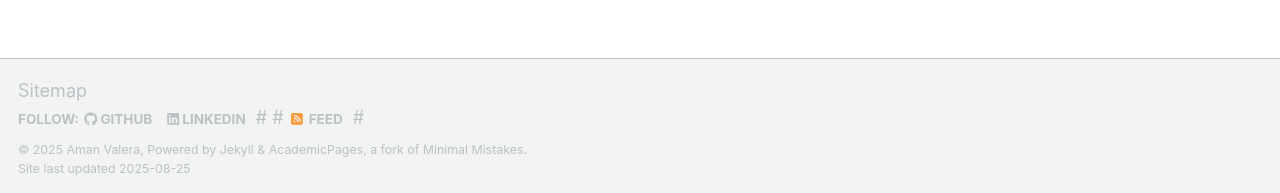
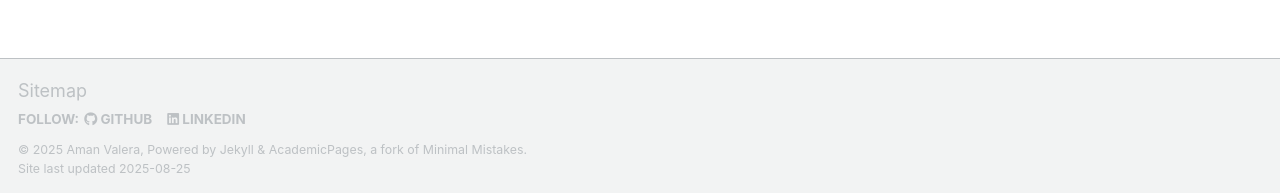
Before and after one commit to amanvalera/amanvalera.github.io, a Jekyll site: the page built from _pages/about.md, in a window 1280 px wide and 900 px high, scrolled down 2880 px. Shown: the part 704-897 px from the top of the window. Built offline with Jekyll 4.4.1, drawn with Linux system fonts in a browser that asks for light colours; some web fonts are replaced; a script that is not in the unit is left out.

Commit message:
Update footer.html

```diff
--- a/_includes/footer.html
+++ b/_includes/footer.html
@@ -9,15 +9,9 @@
     {% if site.author.github %}
       <li><a href="http://github.com/{{ site.author.github }}"><i class="fab fa-github" aria-hidden="true"></i> GitHub</a></li>
     {% endif %}
-    {% if site.author.bitbucket %}
-      <li><a href="http://bitbucket.org/{{ site.author.bitbucket }}"><i class="fab fa-bitbucket" aria-hidden="true"></i> Bitbucket</a></li>
-    {% endif %}
     {% if site.author.linkedin %}
       <li><a href="https://www.linkedin.com/in/{{ site.author.linkedin }}"><i class="fab fa-linkedin" aria-hidden="true"></i> LinkedIn</a></li>
     {% endif %}
-    # {% if site.atom_feed.hide != true %}
-    # <li><a href="{% if site.atom_feed.path %}{{ site.atom_feed.path }}{% else %}{{ base_path }}/feed.xml{% endif %}"><i class="fa fa-fw fa-rss-square" aria-hidden="true"></i> {{ site.data.ui-text[site.locale].feed_label | default: "Feed" }}</a></li>
-    # {% endif %}
   </ul>
 </div>
 {% endif %}
```
